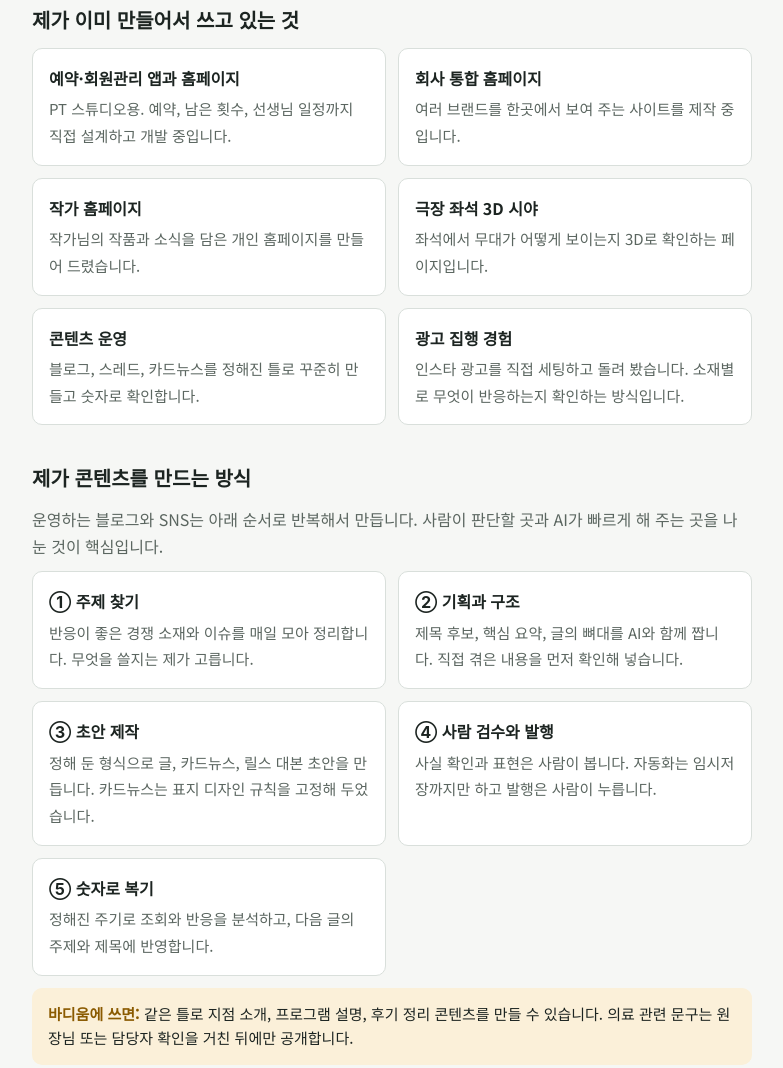
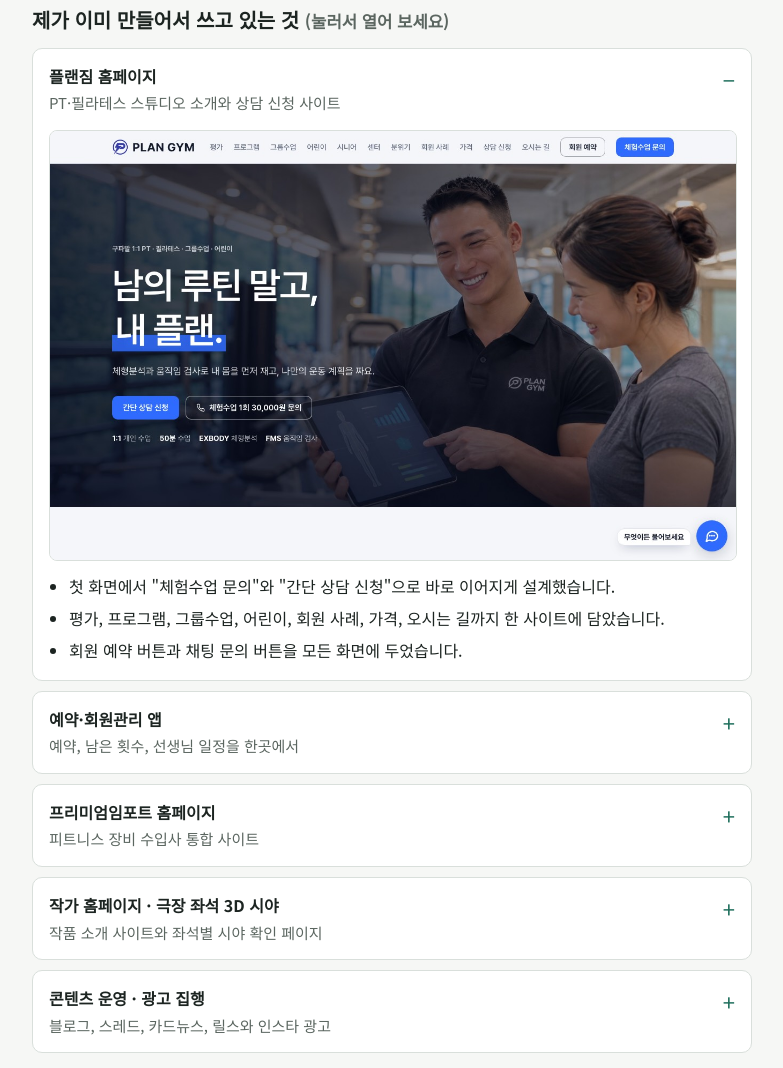
Before and after one commit to zilzilcoco-lab/work-intro, a plain HTML site: page index.html in a window 1280 px wide. Shown: the part 276-1344 px from the top of the page, without its empty margins (248-1031 px from the left). Drawn offline with Linux system fonts and the light colour scheme.

Commit message:
만든 것 카드 펼치기와 화면 추가

```diff
--- a/index.html
+++ b/index.html
@@ -28,6 +28,16 @@ ul{margin:0;padding-left:20px;display:flex;flex-direction:column;gap:6px}
 .note{background:var(--warn-soft);color:var(--fg);border-radius:10px;padding:14px 16px;font-size:15px}
 .note b{color:var(--warn)}
 ol{margin:0;padding-left:22px;display:flex;flex-direction:column;gap:8px}
+.works{display:flex;flex-direction:column;gap:10px}
+.work{background:var(--card);border:1px solid var(--line);border-radius:10px}
+.work summary{cursor:pointer;list-style:none;padding:14px 16px;display:flex;flex-direction:column;gap:2px;position:relative;padding-right:44px}
+.work summary::-webkit-details-marker{display:none}
+.work summary::after{content:"+";position:absolute;right:16px;top:12px;font-size:22px;color:var(--accent)}
+.work[open] summary::after{content:"\2212"}
+.work summary span{color:var(--mute);font-size:15px}
+.work summary:focus-visible{outline:2px solid var(--accent);outline-offset:2px;border-radius:10px}
+.work .body{padding:0 16px 16px;display:flex;flex-direction:column;gap:12px}
+.work img{width:100%;height:auto;border-radius:8px;border:1px solid var(--line);display:block}
 small{color:var(--mute)}
 </style>
 </head>
@@ -40,14 +50,57 @@ small{color:var(--mute)}
 </header>
 
 <section>
-  <h2>제가 이미 만들어서 쓰고 있는 것</h2>
-  <div class="grid">
-    <div class="card"><b>예약·회원관리 앱과 홈페이지</b><span>PT 스튜디오용. 예약, 남은 횟수, 선생님 일정까지 직접 설계하고 개발 중입니다.</span></div>
-    <div class="card"><b>회사 통합 홈페이지</b><span>여러 브랜드를 한곳에서 보여 주는 사이트를 제작 중입니다.</span></div>
-    <div class="card"><b>작가 홈페이지</b><span>작가님의 작품과 소식을 담은 개인 홈페이지를 만들어 드렸습니다.</span></div>
-    <div class="card"><b>극장 좌석 3D 시야</b><span>좌석에서 무대가 어떻게 보이는지 3D로 확인하는 페이지입니다.</span></div>
-    <div class="card"><b>콘텐츠 운영</b><span>블로그, 스레드, 카드뉴스를 정해진 틀로 꾸준히 만들고 숫자로 확인합니다.</span></div>
-    <div class="card"><b>광고 집행 경험</b><span>인스타 광고를 직접 세팅하고 돌려 봤습니다. 소재별로 무엇이 반응하는지 확인하는 방식입니다.</span></div>
+  <h2>제가 이미 만들어서 쓰고 있는 것 <small>(눌러서 열어 보세요)</small></h2>
+  <div class="works">
+    <details class="work" open>
+      <summary><b>플랜짐 홈페이지</b><span>PT·필라테스 스튜디오 소개와 상담 신청 사이트</span></summary>
+      <div class="body">
+        <img src="img/plangym-home.jpg" alt="플랜짐 홈페이지 첫 화면" loading="lazy">
+        <ul>
+          <li>첫 화면에서 "체험수업 문의"와 "간단 상담 신청"으로 바로 이어지게 설계했습니다.</li>
+          <li>평가, 프로그램, 그룹수업, 어린이, 회원 사례, 가격, 오시는 길까지 한 사이트에 담았습니다.</li>
+          <li>회원 예약 버튼과 채팅 문의 버튼을 모든 화면에 두었습니다.</li>
+        </ul>
+      </div>
+    </details>
+    <details class="work">
+      <summary><b>예약·회원관리 앱</b><span>예약, 남은 횟수, 선생님 일정을 한곳에서</span></summary>
+      <div class="body">
+        <img src="img/plangym-m.jpg" alt="플랜짐 모바일 화면" loading="lazy" style="max-width:240px">
+        <ul>
+          <li>예약과 취소, 남은 횟수 자동 차감, 홀딩과 만료를 처리합니다.</li>
+          <li>선생님 불가 시간과 휴일, 주말 당번표를 반영합니다.</li>
+          <li>선생님이 수락해야 예약이 확정되는 방식과 담당 선생님 고정을 지원합니다.</li>
+          <li>현재 개발 중이며 오픈을 준비하고 있습니다.</li>
+        </ul>
+      </div>
+    </details>
+    <details class="work">
+      <summary><b>프리미엄임포트 홈페이지</b><span>피트니스 장비 수입사 통합 사이트</span></summary>
+      <div class="body">
+        <img src="img/pi-home.jpg" alt="프리미엄임포트 홈페이지 첫 화면" loading="lazy">
+        <ul>
+          <li>두 브랜드(카이저, 토크피트니스)를 한 사이트에서 소개합니다.</li>
+          <li>제품·견적, 활용 분야, 납품 사례, 설치·A/S, 문의 메뉴를 만들었습니다.</li>
+          <li>견적함과 문의 양식으로 도입 문의를 받는 구조입니다.</li>
+          <li>제작 중인 초안 단계입니다.</li>
+        </ul>
+      </div>
+    </details>
+    <details class="work">
+      <summary><b>작가 홈페이지 · 극장 좌석 3D 시야</b><span>작품 소개 사이트와 좌석별 시야 확인 페이지</span></summary>
+      <div class="body"><ul>
+        <li>작가님의 작품과 소식을 담은 개인 홈페이지를 만들어 드렸습니다.</li>
+        <li>극장 좌석을 고르면 무대가 어떻게 보이는지 3D로 확인할 수 있는 페이지를 만들었습니다.</li>
+      </ul></div>
+    </details>
+    <details class="work">
+      <summary><b>콘텐츠 운영 · 광고 집행</b><span>블로그, 스레드, 카드뉴스, 릴스와 인스타 광고</span></summary>
+      <div class="body"><ul>
+        <li>아래 "콘텐츠를 만드는 방식"과 "관리하는 방식"에서 자세히 보여 드립니다.</li>
+        <li>인스타 광고를 직접 세팅해 돌려 보고, 소재별 반응을 비교했습니다.</li>
+      </ul></div>
+    </details>
   </div>
 </section>
 
```
Also changed, not shown: img/pi-home.jpg (added), img/plangym-home.jpg (added), img/plangym-m.jpg (added).
